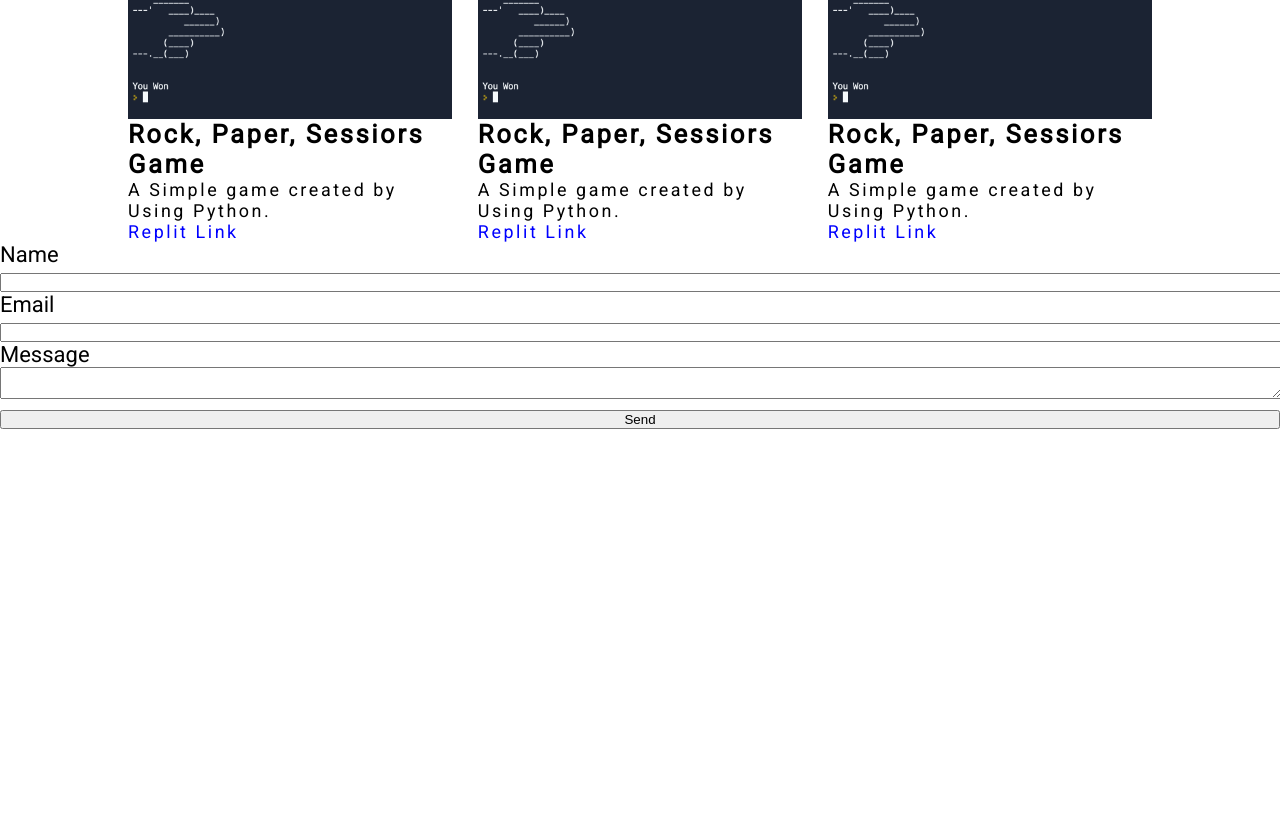
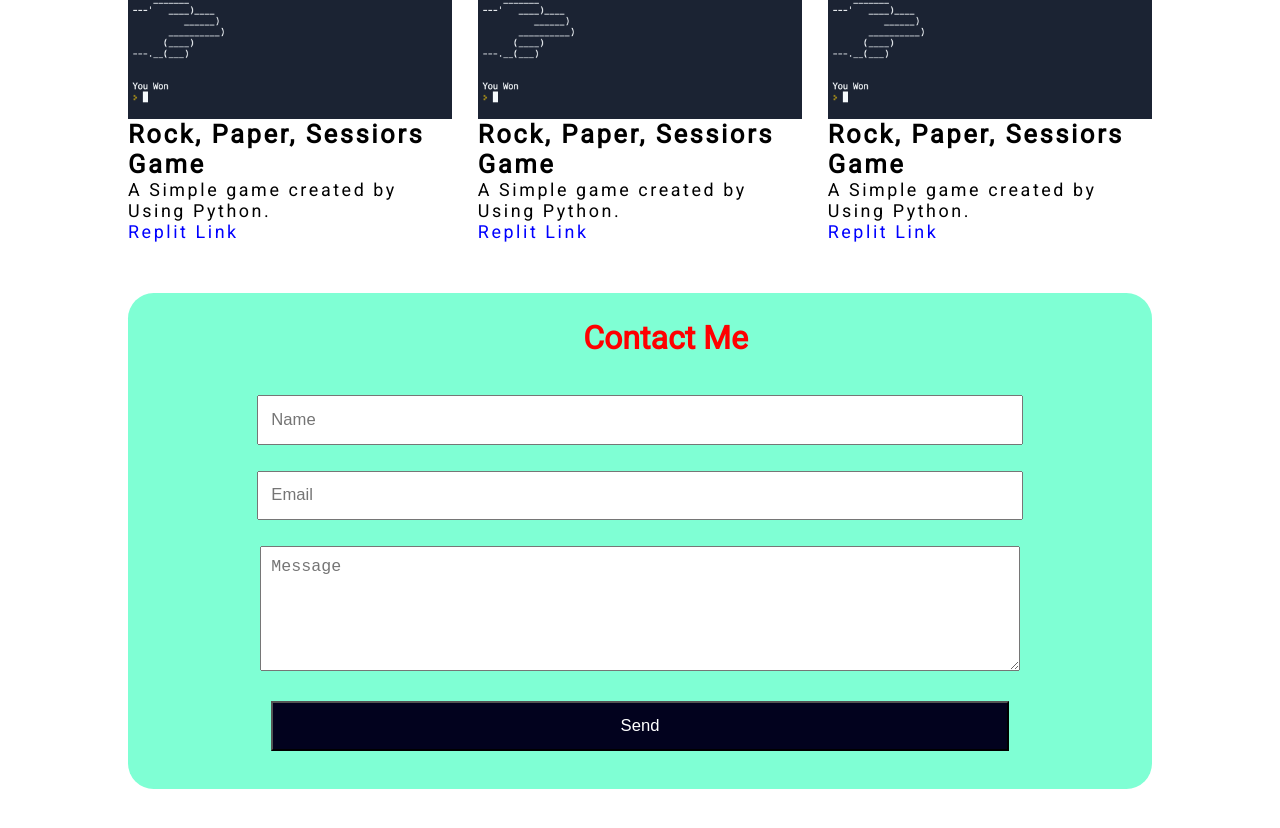
Before and after one commit to PrasadDa08/My_Portfolio, a React (Create React App) app: page / in a window 1280 px wide. Shown: the part 2458-3286 px from the top of the page. Before the commit the page ends 2887 px from the top, so only its background shows below. Built offline with nearby package versions, Linux system fonts and the light colour scheme.

Commit message:
Contact Me updated

```diff
--- a/src/App.css
+++ b/src/App.css
@@ -438,6 +438,48 @@ body{
   grid-gap: 2vw;
 }
 
+/* Contact Me */
+
+.contactme{
+  width: 80%;
+  margin: 4vw auto;
+  text-align: center;
+  background-color: aquamarine;
+  border-radius: 2vw;
+}
+
+.form-details{
+  width: 80%;
+  margin: auto;
+  padding: 0 2vw 2vw;
+
+}
+
+.form-details input, textarea{
+  font-size: 1.3vw;
+  padding: 1vw;
+  margin:  1vw auto ;
+  width: 90%;
+}
+
+.form-details textarea{
+  font-size: 1.3vw;
+  padding: 0.8vw;
+  margin: 1vw 0;
+  height: 8vw;
+}
+
+.form-details .submit{
+  background-color: rgb(2, 2, 30);
+  color: white;
+}
+
+.contactme h2{
+  padding: 2vw;
+  color: red;
+  font-size: 2.5vw;
+}
+
 
 
 
--- a/src/Components/Contact.js
+++ b/src/Components/Contact.js
@@ -1,11 +1,14 @@
-import React, { useRef } from 'react';
+import React, { useRef, useState } from 'react';
 import emailjs from '@emailjs/browser';
 
 export const ContactUs = () => {
+  const [result, setResult] = useState()
   const form = useRef();
 
   const sendEmail = (e) => {
     e.preventDefault();
+
+
 
     emailjs.sendForm('gmail', 'template_ffjc3vo', form.current, '9Y3o3DOWT7eW_LTIg')
       .then((result) => {
@@ -13,17 +16,20 @@ export const ContactUs = () => {
       }, (error) => {
           console.log(error.text);
       });
+      e.target.reset()
+
   };
 
+  const newLocal = 'submit ';
   return (
-    <form ref={form} onSubmit={sendEmail}>
-      <label>Name</label>
-      <input type="text" name="from_name" />
-      <label>Email</label>
-      <input type="text" name="to_name" />
-      <label>Message</label>
-      <textarea name="message" />
-      <input type="submit" value="Send" />
+    <div className='contactme'>
+    <h2>Contact Me</h2>
+    <form ref={form} onSubmit={sendEmail} className='form-details'>
+      <input type="text" name="from_name" placeholder='Name'/>
+      <input type="text" name="to_name" placeholder='Email'/>
+      <textarea name="message" placeholder='Message' />
+      <input type="submit" value="Send" className={newLocal}/>
     </form>
+    </div>
   );
 };
```
